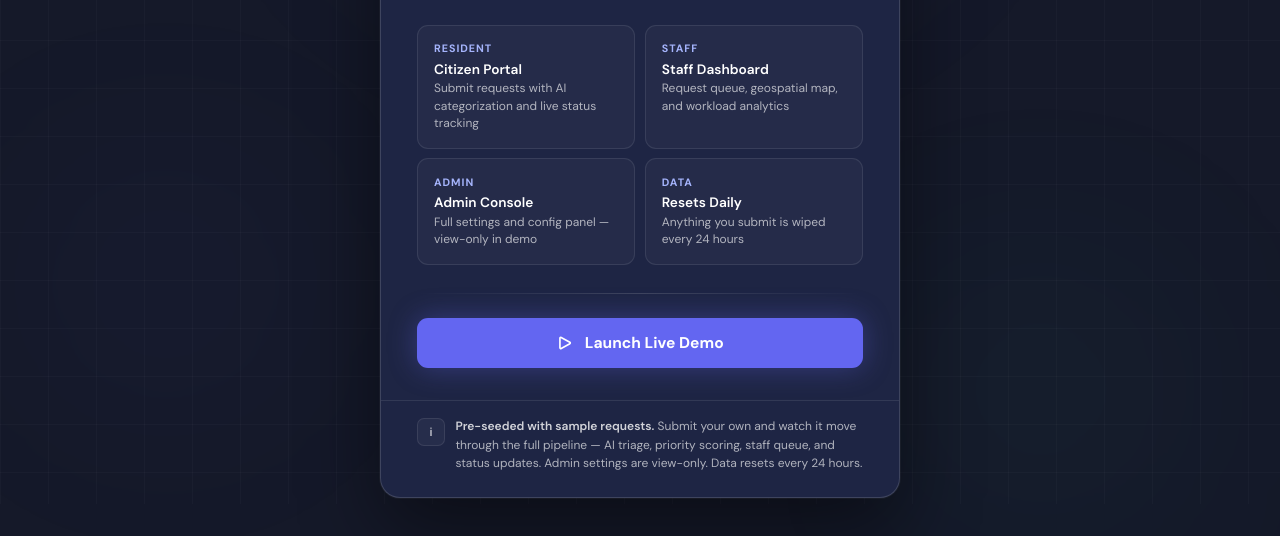
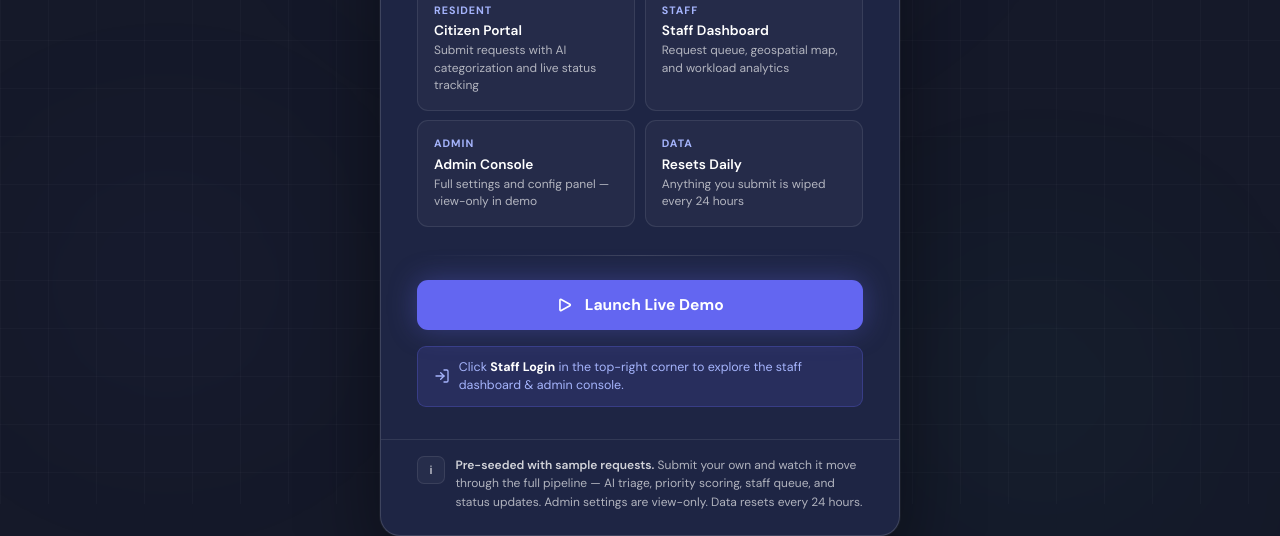
Before and after one commit to Pinpoint-311/Pinpoint311Website, a React app: page demo-launcher.html in a window 1280 px wide. Shown: the part 296-832 px from the top of the page. Before the commit the page ends 800 px from the top, so only its background shows below. Built offline with nearby package versions, Linux system fonts and the light colour scheme; some packages are replaced by stand-ins of ours.

Commit message:
feat: add 'Staff Login' tip to demo-launcher page
Adds a purple callout below the Launch button telling visitors
to click 'Staff Login' in the top-right corner of the demo to
explore the staff dashboard and admin console.

```diff
--- a/demo-launcher.html
+++ b/demo-launcher.html
@@ -302,6 +302,12 @@
       Launch Live Demo
     </a>
 
+    <!-- Staff login tip -->
+    <div style="display:flex;align-items:center;gap:.55rem;margin-top:1rem;padding:.7rem 1rem;background:var(--purple-dim);border:1px solid var(--purple-border);border-radius:9px">
+      <svg width="16" height="16" viewBox="0 0 24 24" fill="none" stroke="var(--purple-light)" stroke-width="2" stroke-linecap="round" stroke-linejoin="round" style="flex-shrink:0"><path d="M15 3h4a2 2 0 0 1 2 2v14a2 2 0 0 1-2 2h-4"/><polyline points="10 17 15 12 10 7"/><line x1="15" x2="3" y1="12" y2="12"/></svg>
+      <span style="font-size:.78rem;color:var(--purple-light);line-height:1.45">Click <strong style="color:var(--white)">Staff Login</strong> in the top-right corner to explore the staff dashboard &amp; admin console.</span>
+    </div>
+
   </div>
 
   <!-- Footer -->
```
